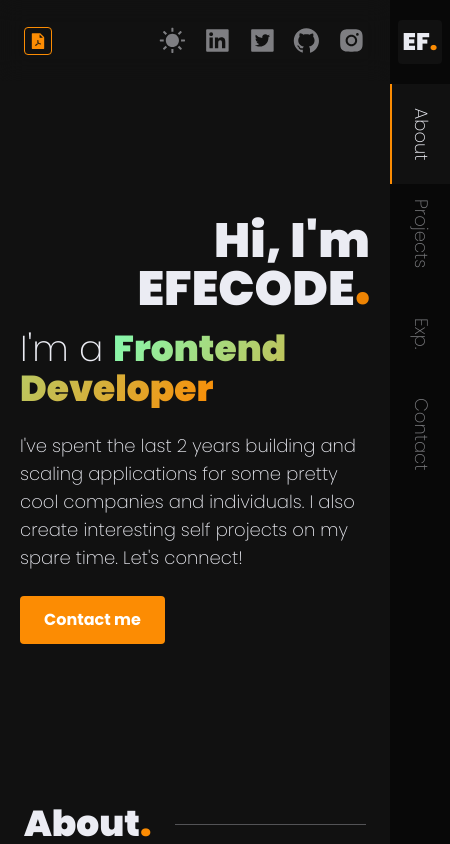
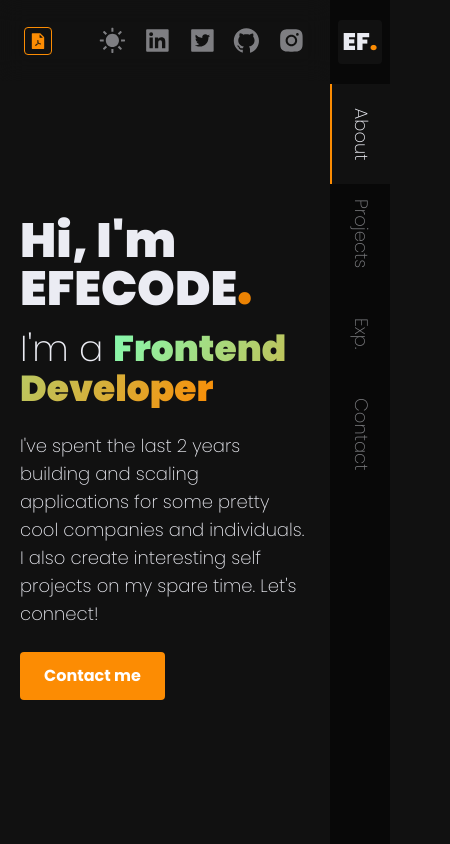
Before and after one commit to efeaizesogie/efe-portfolio, a Next.js app: page / in a window 390 px wide. Shown: the top 844 px of the page, 450 px wide, since content can reach past the window. Built offline with nearby package versions, Linux system fonts and the light colour scheme.

Commit message:
`Refactor CSS and layout for improved scrollbar visibility and overflow handling`

```diff
--- a/app/globals.css
+++ b/app/globals.css
@@ -64,6 +64,15 @@ body {
   font-family: "poppins", sans-serif;
 }
 
+#main::-webkit-scrollbar {
+  display: none;
+}
+
+#main {
+  -ms-overflow-style: none;
+  scrollbar-width: none;
+}
+
 body {
   @apply text-text bg-background;
 }
@@ -110,7 +119,7 @@ body {
 }
 
 h1.title {
-  @apply text-5xl md:text-8xl font-[900] md:leading-[1.1];
+  @apply text-5xl md:text-8xl font-[900] md:leading-[1.1] text-start;
 
   span {
     @apply: text-brand;
--- a/app/page.tsx
+++ b/app/page.tsx
@@ -9,8 +9,8 @@ import { Experience } from "@/components/exp/Experience";
 
 export default function Home() {
   return (
-    <div className="grid grid-cols-[1fr_60px]">
-      <main id="main">
+    <div className="grid grid-cols-[1fr_60px] w-full h-screen overflow-hidden">
+      <main id="main" className=" overflow-x-hidden">
           <Header/>
           <Hero/>
           <About/>
--- a/components/projects/Projects.tsx
+++ b/components/projects/Projects.tsx
@@ -4,7 +4,7 @@ import {projects} from "@/components/projects/ProjectsData";
 
 export const Projects = () => {
     return (
-        <section className="section-wrapper w-screen" id="projects">
+        <section className="section-wrapper" id="projects">
             <SectionHeader title="Projects" dir="r" />
 
             <div className="grid grid-cols-1 md:grid-cols-2 gap-8 w-full">
```
